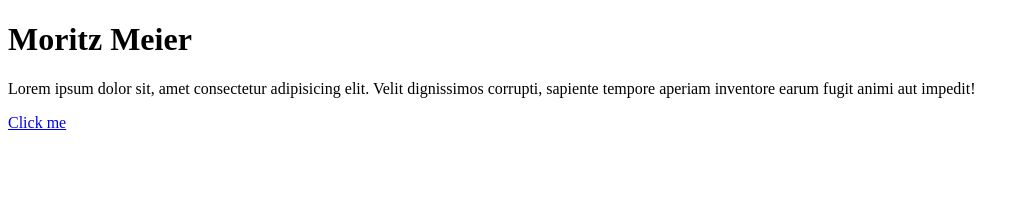
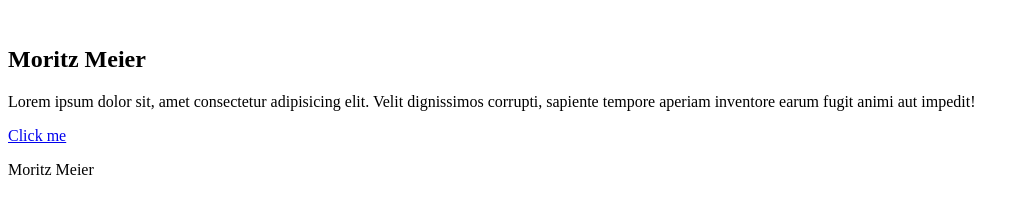
Before and after one commit to momei04/COURTSIDE, a plain HTML site: page template/index.html in a window 1280 px wide. Shown: the whole page, without its empty margins (0-1029 px from the left). Drawn offline with Linux system fonts and the light colour scheme.

Commit message:
#1 HTML Struktur aufgebaut

```diff
--- a/template/index.html
+++ b/template/index.html
@@ -6,6 +6,11 @@
     <title>Testitest</title>
 </head>
 <body>
+    <section>
+        <div class="img-container">
+            <img src="#" alt="">
+        </div>
+        <div class="text-container">
             <h1>Moritz Meier</h1>
             <p>
                 Lorem ipsum dolor sit, amet consectetur adipisicing elit. Velit
@@ -13,5 +18,15 @@
                 earum fugit animi aut impedit!
             </p>
             <a href="#" class="btn">Click me</a>
+        </div>
+    </section>
+
+
+
+
+
+    <footer>
+        <p>Moritz Meier</p>
+    </footer>
 </body>
 </html>
```
Lines whose indentation alone changed are shown as unchanged.
